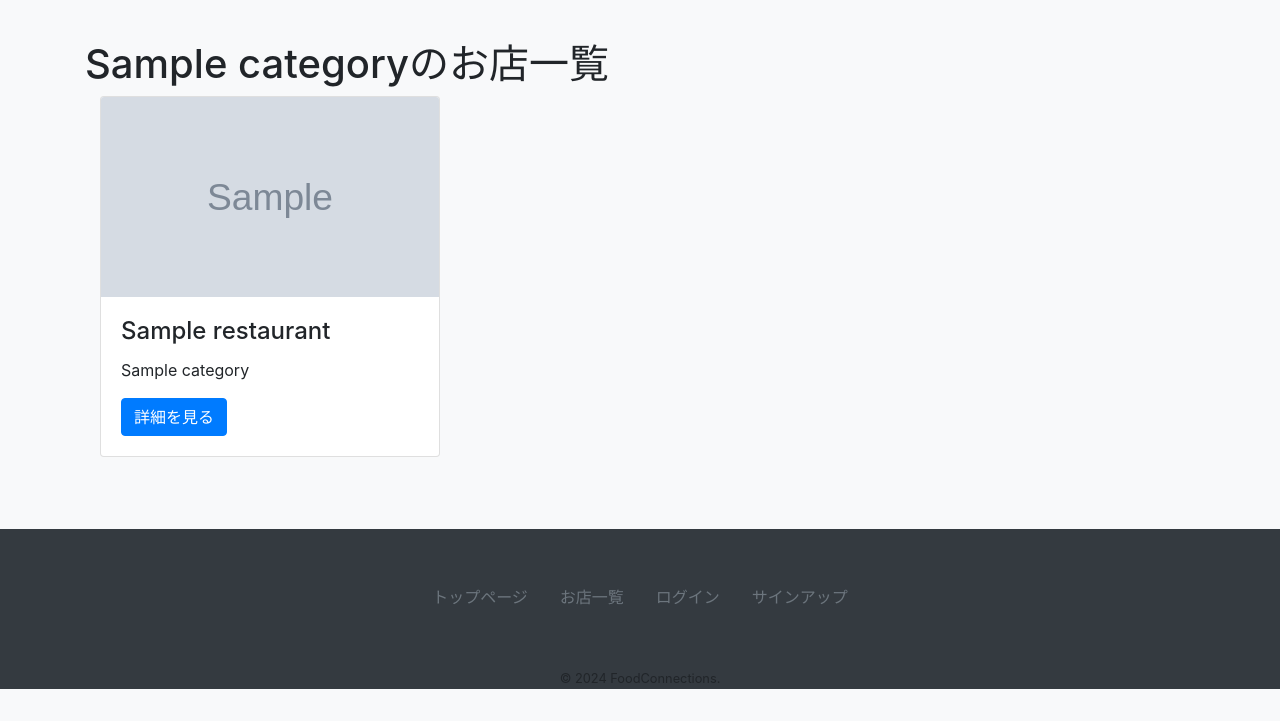
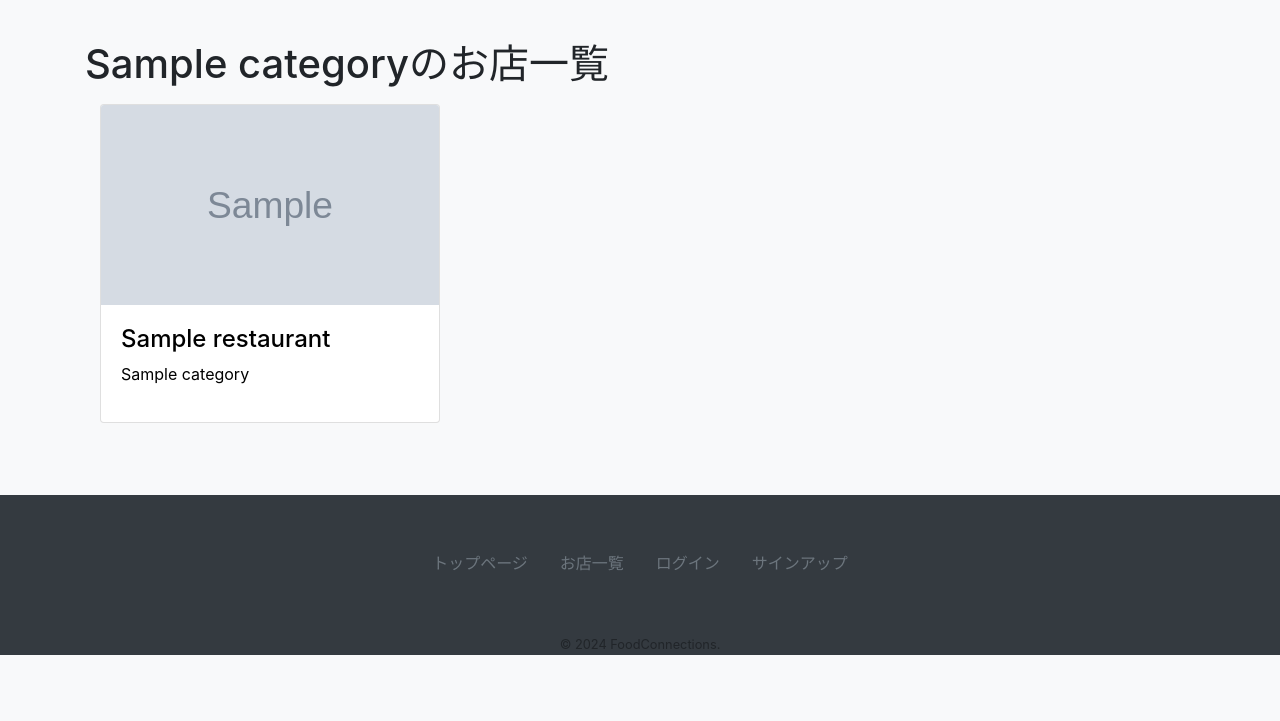
Before and after one commit to NaoyaTAKEI04/FoodConnections, a Django app: page /foodconnections/1/category/ in a window 1280 px wide. Shown: the part 56-777 px from the top of the page. Run offline with Django 3.2, Linux system fonts and the light colour scheme; tables that the repository leaves empty hold one stand-in row (values such as "Sample post"); grey boxes marked "Sample" are stand-in pictures; some libraries are stand-ins or nearby versions.

Commit message:
Update: search.htmlとcategory_list.htmlの店舗一覧のカード全体にaタグを適用

```diff
--- a/static/CSS/style.css
+++ b/static/CSS/style.css
@@ -26,3 +26,11 @@ a:hover{
   .button-container {
     display: inline-block;
   }
+
+  /* aタグの色を指定（serch_result.htmlとcategory_list.htmlの店舗一覧） */
+.restaurant-list a:link,
+.restaurant-list a:visited,
+.restaurant-list a:hover,
+.restaurant-list a:active {
+  color: black;
+}
--- a/templates/foodconnections/category_list.html
+++ b/templates/foodconnections/category_list.html
@@ -13,10 +13,11 @@
 
 <h1 class="mt-3">{{ category.name }}のお店一覧</h1>
 
-<div class="container mt-1">
+<div class="container mt-3">
     <div class="row">
         {% for restaurant in restaurants %}
-        <div class="col-md-4 mb-4">
+            <div class="restaurant-list col-md-4 mb-4">
+                <a href="{% url 'foodconnections:detail' restaurant.pk %}">
                     <div class="card">
                     {% if restaurant.image %}
                         <img src="{{ restaurant.image.url }}" class="card-img-top"  width=100% height="200" alt="{{ restaurant.name }}">
@@ -24,11 +25,11 @@
                         <img src="{% static 'foodconnections/images/no_image.png' %}" width=100% height="200" alt="No Image">
                     {% endif %}
                         <div class="card-body">
-                    <h4 class="card-title">{{ restaurant.name }}</h4>
-                    <p class="card-text">{{ restaurant.category.name }}</p>
-                    <a href="{% url 'foodconnections:detail' restaurant.pk %}" class="btn btn-primary">詳細を見る</a>
+                            <h4>{{ restaurant.name }}</h4>
+                            <p>{{ restaurant.category.name }}</p>
                         </div>
                     </div>
+                </a>
             </div>
         {% endfor %}
     </div>
```
Also changed, not shown: templates/foodconnections/search_results.html (+5 -3 lines). Lines whose indentation alone changed are shown as unchanged.
